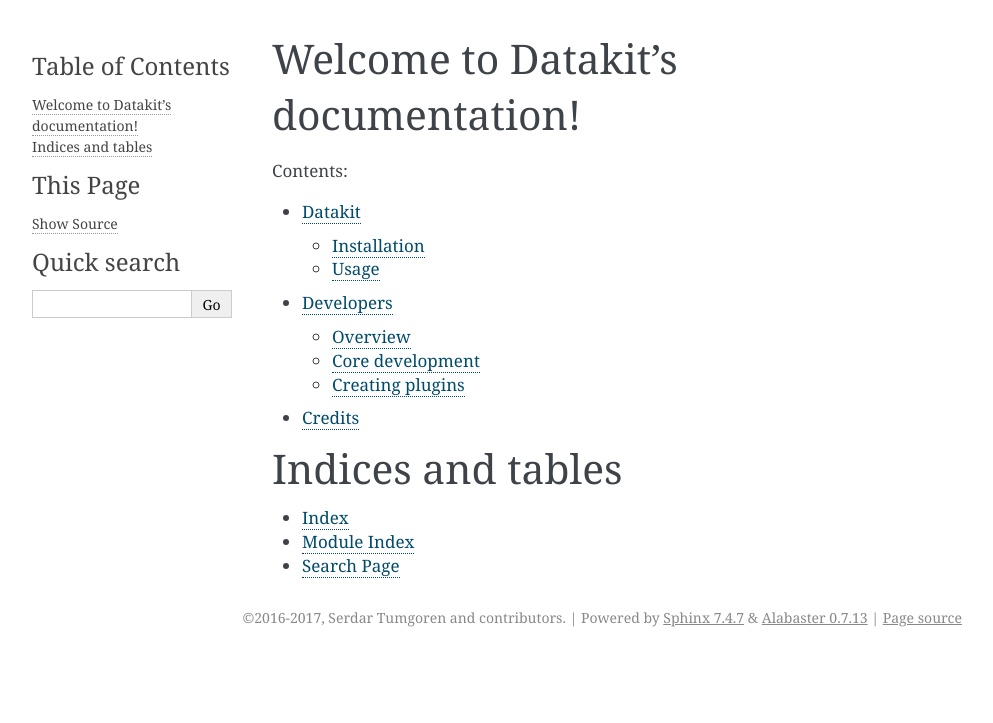
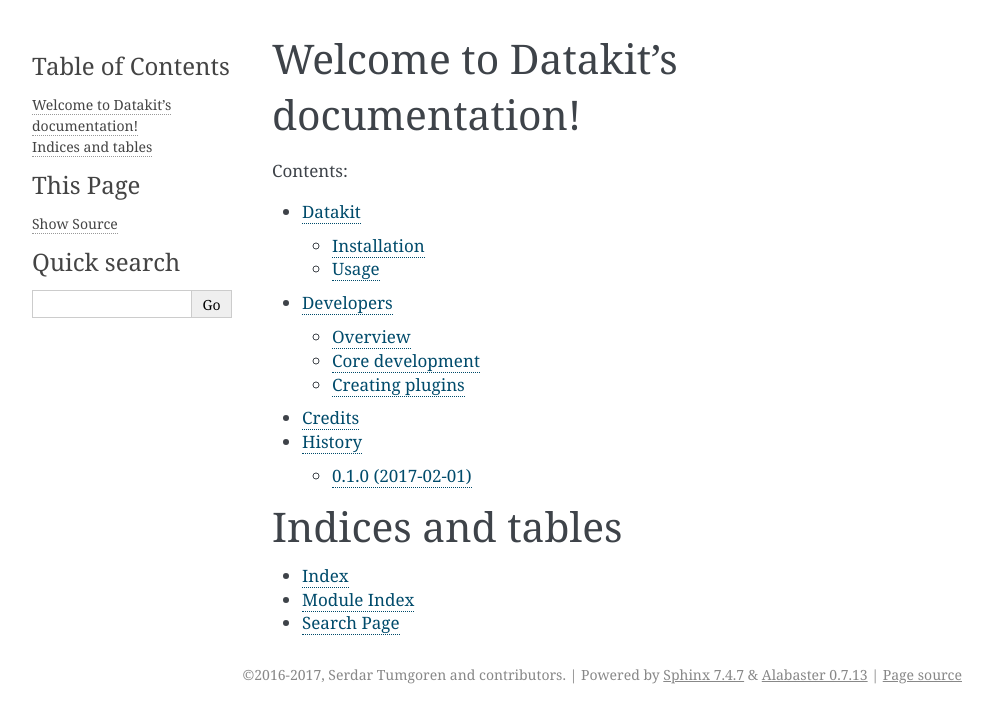
Before and after one commit to associatedpress/datakit-core, a Sphinx documentation site: the page built from docs/index.rst, in a window 1280 px wide. Shown: the top 723 px of the page, without its empty margins (148-1141 px from the left). Built offline with Sphinx 7.4.7, drawn with Linux system fonts in a browser that asks for light colours.

Commit message:
Add HISTORY file and specify first release date

```diff
--- /dev/null
+++ b/HISTORY.rst
@@ -0,0 +1,8 @@
+=======
+History
+=======
+
+0.1.0 (2017-02-01)
+------------------
+
+* First release on PyPI.
--- /dev/null
+++ b/docs/history.rst
@@ -0,0 +1 @@
+.. include:: ../HISTORY.rst
--- a/docs/index.rst
+++ b/docs/index.rst
@@ -12,6 +12,7 @@
    readme
    developers
    authors
+   history
 
 Indices and tables
 ==================
```
Also changed, not shown: 1 other file.
